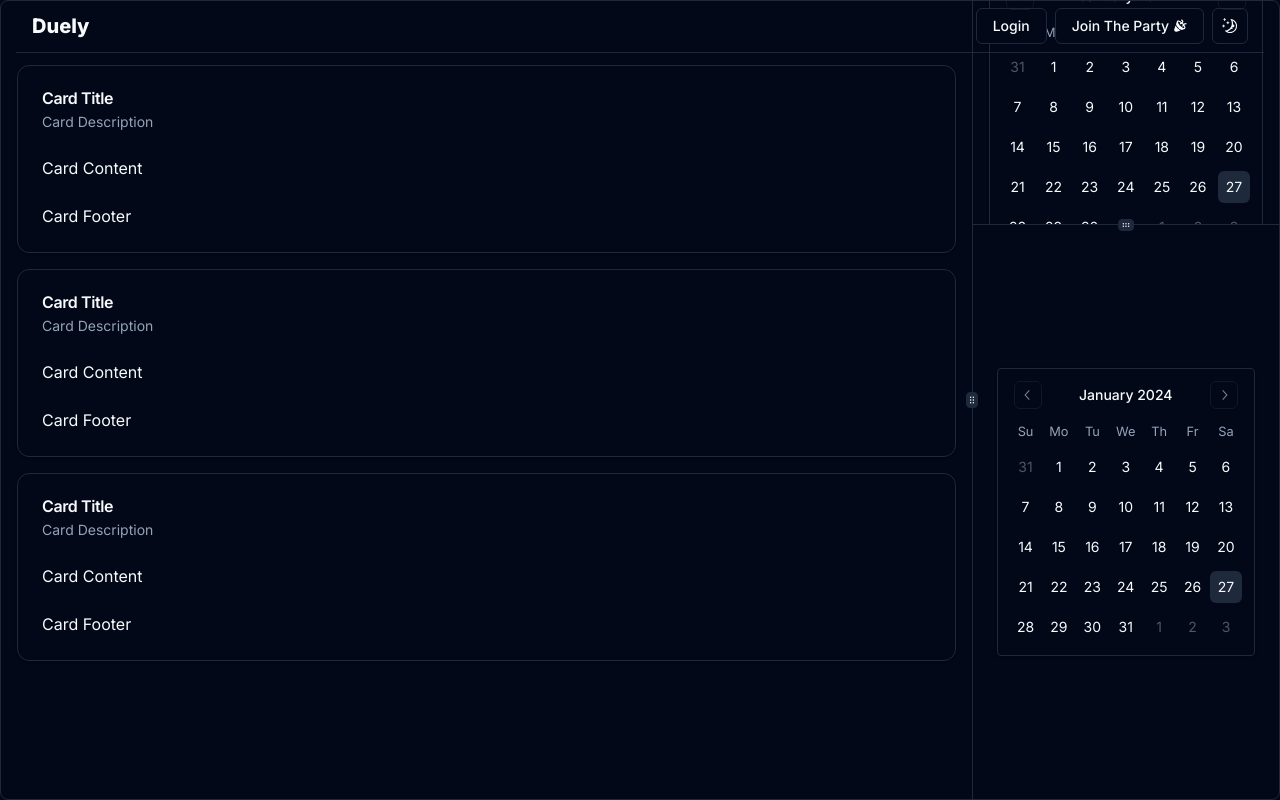
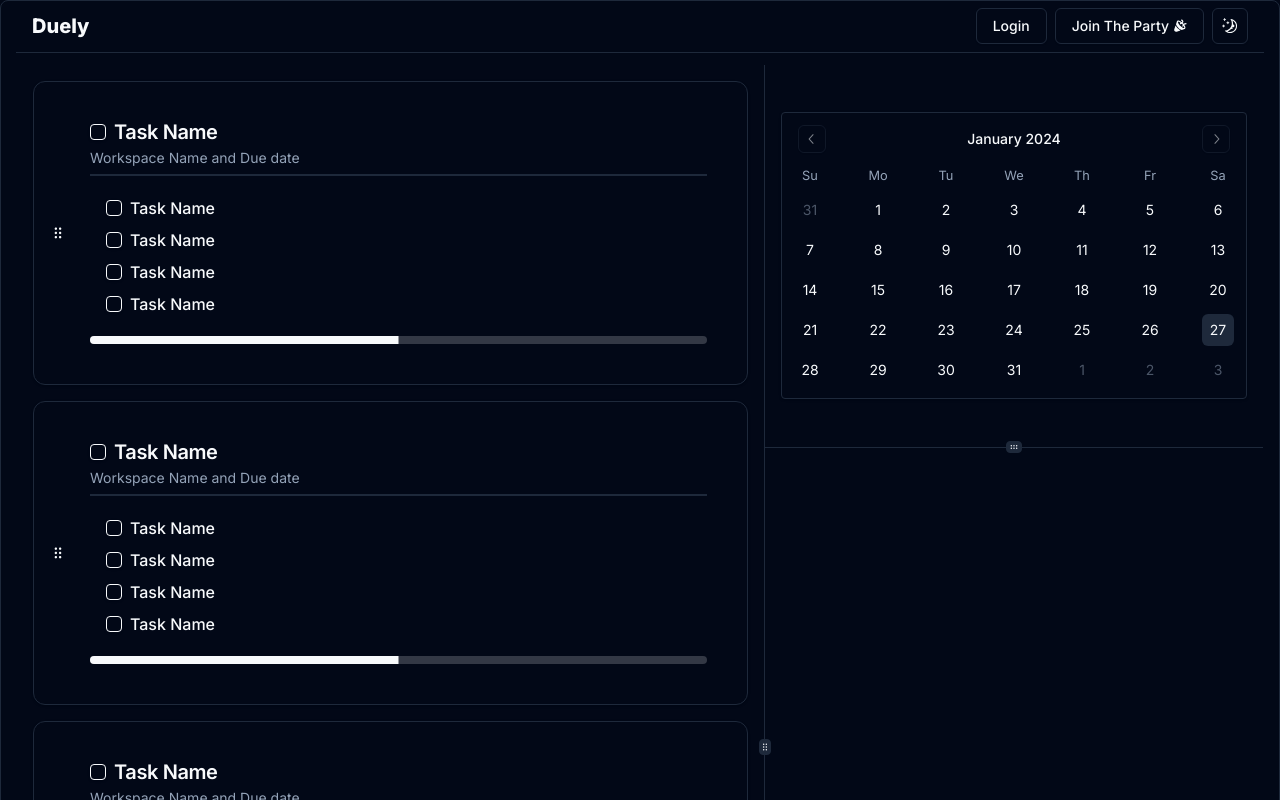
Before and after one commit to Hi-Van/Duely, a Next.js app: page / in a window 1280 px wide. Shown: the top 800 px of the page. Built offline with nearby package versions, Linux system fonts and the light colour scheme.

Commit message:
create basic editor page

```diff
--- /dev/null
+++ b/components/ui/checkbox.tsx
@@ -0,0 +1,30 @@
+"use client"
+
+import * as React from "react"
+import * as CheckboxPrimitive from "@radix-ui/react-checkbox"
+import { CheckIcon } from "@radix-ui/react-icons"
+
+import { cn } from "@/lib/utils"
+
+const Checkbox = React.forwardRef<
+  React.ElementRef<typeof CheckboxPrimitive.Root>,
+  React.ComponentPropsWithoutRef<typeof CheckboxPrimitive.Root>
+>(({ className, ...props }, ref) => (
+  <CheckboxPrimitive.Root
+    ref={ref}
+    className={cn(
+      "peer h-4 w-4 shrink-0 rounded-sm border border-primary shadow focus-visible:outline-none focus-visible:ring-1 focus-visible:ring-ring disabled:cursor-not-allowed disabled:opacity-50 data-[state=checked]:bg-primary data-[state=checked]:text-primary-foreground",
+      className
+    )}
+    {...props}
+  >
+    <CheckboxPrimitive.Indicator
+      className={cn("flex items-center justify-center text-current")}
+    >
+      <CheckIcon className="h-4 w-4" />
+    </CheckboxPrimitive.Indicator>
+  </CheckboxPrimitive.Root>
+))
+Checkbox.displayName = CheckboxPrimitive.Root.displayName
+
+export { Checkbox }
--- a/components/ui/editor.tsx
+++ b/components/ui/editor.tsx
@@ -15,7 +15,24 @@ import {
   ResizablePanel,
   ResizablePanelGroup,
 } from "./resizable";
+import {
+  Table,
+  TableBody,
+  TableCaption,
+  TableCell,
+  TableHead,
+  TableHeader,
+  TableRow,
+} from "@/components/ui/table";
 import { Calendar } from "./calendar";
+import { Input } from "./input";
+import { Button } from "./button";
+import { Pencil2Icon, DragHandleDots2Icon } from "@radix-ui/react-icons";
+import { Progress } from "./progress";
+import { Checkbox } from "./checkbox";
+import { Separator } from "./separator";
+import { Label } from "./label";
+import { ScrollArea } from "./scroll-area";
 
 const items = ["Item 1", "Item 2", "Item 3", "Item 4"];
 
@@ -33,19 +50,19 @@ export default function Editor() {
   return (
     <ResizablePanelGroup
       direction="horizontal"
-      className="w-full min-h-screen rounded-lg border"
+      className="w-full min-h-screen p-4 pt-16 rounded-lg border"
     >
-      <ResizablePanel defaultSize={76}>
-        <div className="flex w-full h-full items-start justify-center p-4">
+      <ResizablePanel defaultSize={60} minSize={40}>
+        <div className="flex w-full h-full flex-col items-center justify-between p-4">
           <DragDropContext onDragEnd={handleDragEnd}>
             <Droppable droppableId="list">
               {(provided) => (
                 <ul
-                  className="mt-12 w-full flex flex-col space-y-4"
+                  className="w-full flex flex-col space-y-4 mb-8"
                   {...provided.droppableProps}
                   ref={provided.innerRef}
                 >
-                  {["a", "b", "c"].map((item, index) => {
+                  {tasks.map((item, index) => {
                     return (
                       <Draggable key={item} draggableId={item} index={index}>
                         {(provided) => (
@@ -55,18 +72,50 @@ export default function Editor() {
                             {...provided.dragHandleProps}
                           >
                             <Card>
+                              <div className="w-full flex items-center p-4">
+                                <DragHandleDots2Icon className="w-4 h-4" />
+                                <div className="flex-grow">
                                   <CardHeader>
-                                <CardTitle>Card Title</CardTitle>
+                                    <CardTitle>
+                                      <div className="flex items-center space-x-2">
+                                        <Checkbox id={item} />
+                                        <label
+                                          htmlFor={item}
+                                          className="text-xl font-semibold leading-none peer-disabled:cursor-not-allowed peer-disabled:opacity-70"
+                                        >
+                                          Task Name
+                                        </label>
+                                      </div>
+                                    </CardTitle>
                                     <CardDescription>
-                                  Card Description
+                                      Workspace Name and Due date
                                     </CardDescription>
+                                    <Separator className="h-[2px]" />
                                   </CardHeader>
+
                                   <CardContent>
-                                <p>Card Content</p>
+                                    <ul className="ml-4 space-y-4">
+                                      {items.map((subItem) => {
+                                        return (
+                                          <li className="flex items-center space-x-2">
+                                            <Checkbox id={subItem} />
+                                            <label
+                                              htmlFor={subItem}
+                                              className="text-md font-medium leading-none peer-disabled:cursor-not-allowed peer-disabled:opacity-70"
+                                            >
+                                              Task Name
+                                            </label>
+                                          </li>
+                                        );
+                                      })}
+                                    </ul>
                                   </CardContent>
+
                                   <CardFooter>
-                                <p>Card Footer</p>
+                                    <Progress value={50} className="w-full" />
                                   </CardFooter>
+                                </div>
+                              </div>
                             </Card>
                           </li>
                         )}
@@ -78,10 +127,16 @@ export default function Editor() {
               )}
             </Droppable>
           </DragDropContext>
+          <div className="w-3/4 min-w-xl flex space-x-2">
+            <Input type="text" placeholder="Create new task..." />
+            <Button size="icon">
+              <Pencil2Icon className="w-4 h-4" />
+            </Button>
+          </div>
         </div>
       </ResizablePanel>
       <ResizableHandle withHandle />
-      <ResizablePanel defaultSize={24} minSize={24}>
+      <ResizablePanel defaultSize={40} minSize={24}>
         <ResizablePanelGroup direction="vertical">
           <ResizablePanel defaultSize={28} minSize={28}>
             <div className="flex w-full h-full items-center justify-center p-4">
@@ -90,9 +145,7 @@ export default function Editor() {
           </ResizablePanel>
           <ResizableHandle withHandle />
           <ResizablePanel defaultSize={72}>
-            <div className="flex h-full items-center justify-center p-6">
-              <Calendar className="w-fit h-fit rounded-sm border shadow" />
-            </div>
+            <div className="flex h-full items-center justify-center p-4"></div>
           </ResizablePanel>
         </ResizablePanelGroup>
       </ResizablePanel>
--- /dev/null
+++ b/components/ui/scroll-area.tsx
@@ -0,0 +1,48 @@
+"use client"
+
+import * as React from "react"
+import * as ScrollAreaPrimitive from "@radix-ui/react-scroll-area"
+
+import { cn } from "@/lib/utils"
+
+const ScrollArea = React.forwardRef<
+  React.ElementRef<typeof ScrollAreaPrimitive.Root>,
+  React.ComponentPropsWithoutRef<typeof ScrollAreaPrimitive.Root>
+>(({ className, children, ...props }, ref) => (
+  <ScrollAreaPrimitive.Root
+    ref={ref}
+    className={cn("relative overflow-hidden", className)}
+    {...props}
+  >
+    <ScrollAreaPrimitive.Viewport className="h-full w-full rounded-[inherit]">
+      {children}
+    </ScrollAreaPrimitive.Viewport>
+    <ScrollBar />
+    <ScrollAreaPrimitive.Corner />
+  </ScrollAreaPrimitive.Root>
+))
+ScrollArea.displayName = ScrollAreaPrimitive.Root.displayName
+
+const ScrollBar = React.forwardRef<
+  React.ElementRef<typeof ScrollAreaPrimitive.ScrollAreaScrollbar>,
+  React.ComponentPropsWithoutRef<typeof ScrollAreaPrimitive.ScrollAreaScrollbar>
+>(({ className, orientation = "vertical", ...props }, ref) => (
+  <ScrollAreaPrimitive.ScrollAreaScrollbar
+    ref={ref}
+    orientation={orientation}
+    className={cn(
+      "flex touch-none select-none transition-colors",
+      orientation === "vertical" &&
+        "h-full w-2.5 border-l border-l-transparent p-[1px]",
+      orientation === "horizontal" &&
+        "h-2.5 flex-col border-t border-t-transparent p-[1px]",
+      className
+    )}
+    {...props}
+  >
+    <ScrollAreaPrimitive.ScrollAreaThumb className="relative flex-1 rounded-full bg-border" />
+  </ScrollAreaPrimitive.ScrollAreaScrollbar>
+))
+ScrollBar.displayName = ScrollAreaPrimitive.ScrollAreaScrollbar.displayName
+
+export { ScrollArea, ScrollBar }
--- /dev/null
+++ b/components/ui/table.tsx
@@ -0,0 +1,120 @@
+import * as React from "react"
+
+import { cn } from "@/lib/utils"
+
+const Table = React.forwardRef<
+  HTMLTableElement,
+  React.HTMLAttributes<HTMLTableElement>
+>(({ className, ...props }, ref) => (
+  <div className="relative w-full overflow-auto">
+    <table
+      ref={ref}
+      className={cn("w-full caption-bottom text-sm", className)}
+      {...props}
+    />
+  </div>
+))
+Table.displayName = "Table"
+
+const TableHeader = React.forwardRef<
+  HTMLTableSectionElement,
+  React.HTMLAttributes<HTMLTableSectionElement>
+>(({ className, ...props }, ref) => (
+  <thead ref={ref} className={cn("[&_tr]:border-b", className)} {...props} />
+))
+TableHeader.displayName = "TableHeader"
+
+const TableBody = React.forwardRef<
+  HTMLTableSectionElement,
+  React.HTMLAttributes<HTMLTableSectionElement>
+>(({ className, ...props }, ref) => (
+  <tbody
+    ref={ref}
+    className={cn("[&_tr:last-child]:border-0", className)}
+    {...props}
+  />
+))
+TableBody.displayName = "TableBody"
+
+const TableFooter = React.forwardRef<
+  HTMLTableSectionElement,
+  React.HTMLAttributes<HTMLTableSectionElement>
+>(({ className, ...props }, ref) => (
+  <tfoot
+    ref={ref}
+    className={cn(
+      "border-t bg-muted/50 font-medium [&>tr]:last:border-b-0",
+      className
+    )}
+    {...props}
+  />
+))
+TableFooter.displayName = "TableFooter"
+
+const TableRow = React.forwardRef<
+  HTMLTableRowElement,
+  React.HTMLAttributes<HTMLTableRowElement>
+>(({ className, ...props }, ref) => (
+  <tr
+    ref={ref}
+    className={cn(
+      "border-b transition-colors hover:bg-muted/50 data-[state=selected]:bg-muted",
+      className
+    )}
+    {...props}
+  />
+))
+TableRow.displayName = "TableRow"
+
+const TableHead = React.forwardRef<
+  HTMLTableCellElement,
+  React.ThHTMLAttributes<HTMLTableCellElement>
+>(({ className, ...props }, ref) => (
+  <th
+    ref={ref}
+    className={cn(
+      "h-10 px-2 text-left align-middle font-medium text-muted-foreground [&:has([role=checkbox])]:pr-0 [&>[role=checkbox]]:translate-y-[2px]",
+      className
+    )}
+    {...props}
+  />
+))
+TableHead.displayName = "TableHead"
+
+const TableCell = React.forwardRef<
+  HTMLTableCellElement,
+  React.TdHTMLAttributes<HTMLTableCellElement>
+>(({ className, ...props }, ref) => (
+  <td
+    ref={ref}
+    className={cn(
+      "p-2 align-middle [&:has([role=checkbox])]:pr-0 [&>[role=checkbox]]:translate-y-[2px]",
+      className
+    )}
+    {...props}
+  />
+))
+TableCell.displayName = "TableCell"
+
+const TableCaption = React.forwardRef<
+  HTMLTableCaptionElement,
+  React.HTMLAttributes<HTMLTableCaptionElement>
+>(({ className, ...props }, ref) => (
+  <caption
+    ref={ref}
+    className={cn("mt-4 text-sm text-muted-foreground", className)}
+    {...props}
+  />
+))
+TableCaption.displayName = "TableCaption"
+
+export {
+  Table,
+  TableHeader,
+  TableBody,
+  TableFooter,
+  TableHead,
+  TableRow,
+  TableCell,
+  TableCaption,
+}
--- a/package.json
+++ b/package.json
@@ -11,11 +11,13 @@
   "dependencies": {
     "@hello-pangea/dnd": "^16.5.0",
     "@hookform/resolvers": "^3.3.4",
+    "@radix-ui/react-checkbox": "^1.0.4",
     "@radix-ui/react-dialog": "^1.0.5",
     "@radix-ui/react-dropdown-menu": "^2.0.6",
     "@radix-ui/react-icons": "^1.3.0",
     "@radix-ui/react-label": "^2.0.2",
     "@radix-ui/react-progress": "^1.0.3",
+    "@radix-ui/react-scroll-area": "^1.0.5",
     "@radix-ui/react-separator": "^1.0.3",
     "@radix-ui/react-slot": "^1.0.2",
     "@radix-ui/react-tabs": "^1.0.4",
```
Also changed, not shown: 1 other file (tests, documents, lock files or other folders). Lines whose indentation alone changed are shown as unchanged.
